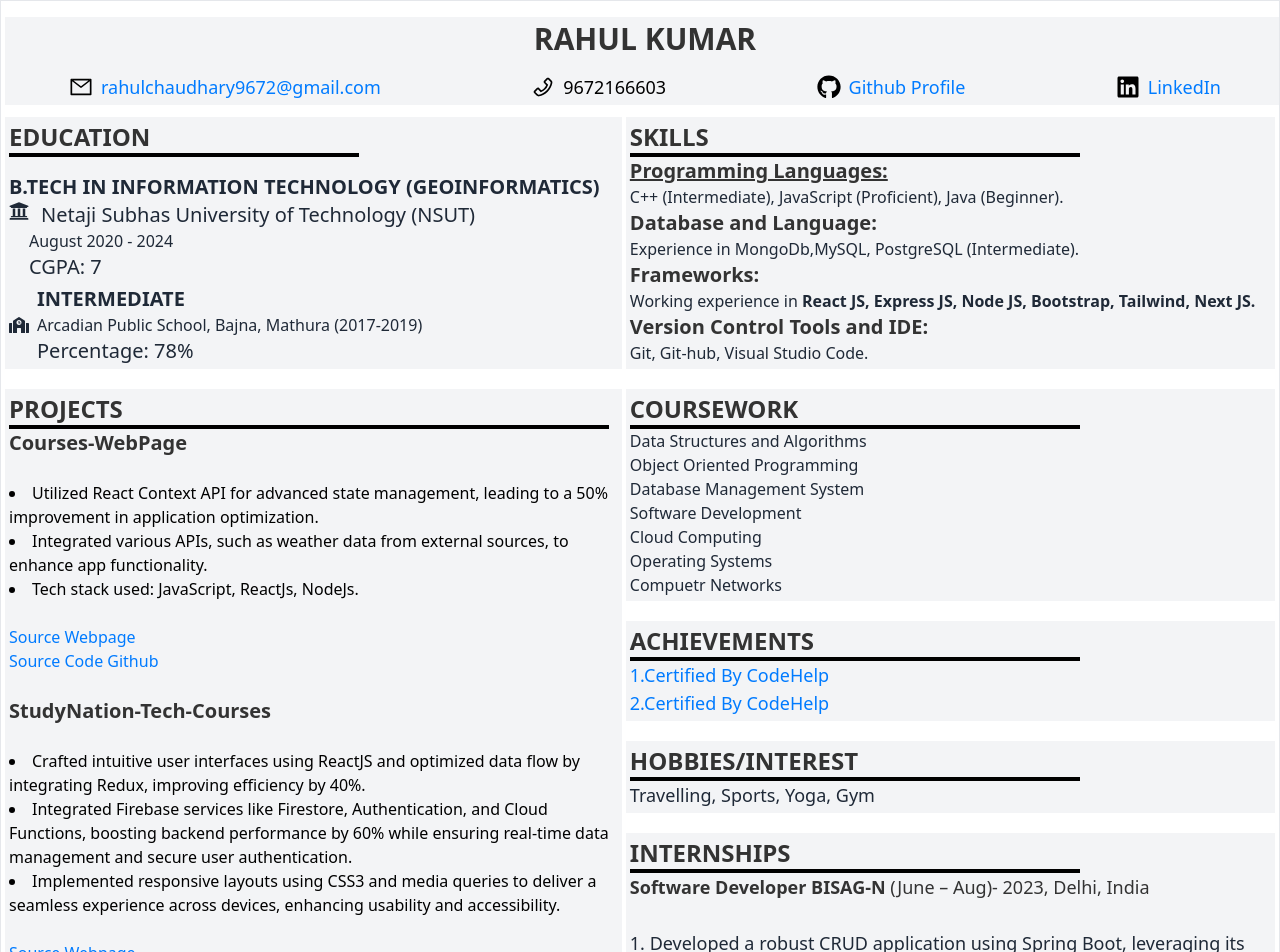
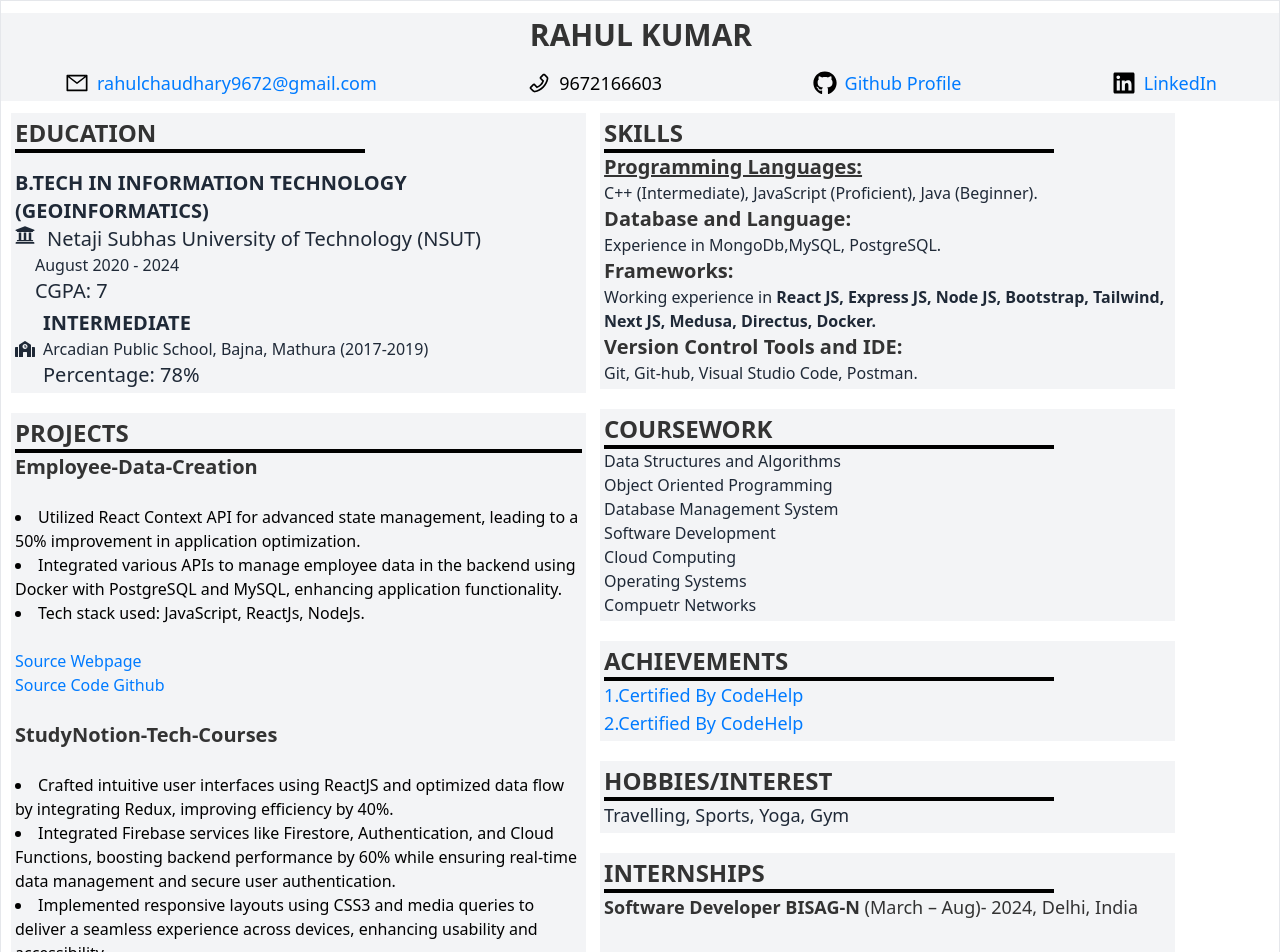
Before and after one commit to Rahul9672/Resume, a React (Create React App) app: page / in a window 1280 px wide. Shown: the top 952 px of the page. Built offline with nearby package versions, Linux system fonts and the light colour scheme.

Commit message:
Updated resume with latest changes

```diff
--- a/src/App.js
+++ b/src/App.js
@@ -11,15 +11,15 @@ import Internships from "./Components/Internships";
 
 function App() {
   return (
-    <div className="w-screen max-w-[1920px] mx-auto  p-1 flex flex-col items-center border shadow-md overflow-hidden">
+    <div className="w-screen max-w-[1920px]  mx-auto flex flex-col items-center border shadow-md overflow-hidden">
       <Header />
 
-      <div className="flex flex-row  gap-1 text-l">
-        <div className="flex flex-col">
+      <div className="max-w-fit justify-items-center px-l-[10] flex flex-row  gap-1 text-l">
+        <div className="w-[45%] flex flex-col mx-[10px]">
           <Education />
           <Projects />
         </div>
-        <div className="flex flex-col ">
+        <div className="w-[45%] flex flex-col ">
           <Skills />
           <Coursework />
           <Achievements />
--- a/src/Components/Internships.js
+++ b/src/Components/Internships.js
@@ -9,7 +9,7 @@ const Internships = () => {
         </h2>
         <span className="block max-w-[450px] w-full h-[4px] bg-black"></span>
       </div>
-      <p className="text-lg"><h2 className="gap-x-4"> <b>Software Developer BISAG-N </b> (June – Aug)- 2023, Delhi, India </h2>
+      <p className="text-lg"><h2 className="gap-x-4"> <b>Software Developer BISAG-N </b> (March – Aug)- 2024, Delhi, India </h2>
       <br/>
        <ul>
         <li>1. Developed a robust CRUD application using Spring Boot, leveraging its features for rapid development and deployment.</li>
@@ -21,7 +21,7 @@ const Internships = () => {
       </p>
       <br/>
       <p>
-       <h1><b>YOUTH EMPOWERMENT FOUNDATION</b>    YEF/22/DL412</h1>
+       <h1><b>YOUTH EMPOWERMENT FOUNDATION</b> (Jan – March)- 2024, Delhi, India  -  YEF/22/DL412</h1>
         <br/>
 
       </p>
--- a/src/Components/Projects.js
+++ b/src/Components/Projects.js
@@ -8,16 +8,16 @@ const Projects = () => {
       <span className="block max-w-[600px] w-full h-[4px] bg-black"></span>
 
       <Project
-        name="Courses-WebPage"
+        name="Employee-Data-Creation"
         description="Utilized React Context API for advanced state management, leading to a 50% improvement in application optimization."
-        backend="Integrated various APIs, such as weather data from external sources, to enhance app functionality."
+        backend="Integrated various APIs to manage employee data in the backend using Docker with PostgreSQL and MySQL, enhancing application functionality."
         animation="Tech stack used: JavaScript, ReactJs, NodeJs."
-        sourceWebpage="https://master--courses-wbpage.netlify.app/"
-        sourceCode="https://github.com/Rahul9672/Courses-webpage"
+        sourceWebpage="https://fullstack-assignment-ivory.vercel.app/addemployee"
+        sourceCode="https://github.com/Rahul9672/FullstackAssignment"
       />
       <br/>
       <Project
-        name="StudyNation-Tech-Courses"
+        name="StudyNotion-Tech-Courses"
         description="Crafted intuitive user interfaces using ReactJS and optimized data flow by integrating Redux, improving efficiency by 40%."
         backend="Integrated Firebase services like Firestore, Authentication, and Cloud Functions, boosting backend performance by 60% while ensuring real-time data management and secure user authentication."
         animation="Implemented responsive layouts using CSS3 and media queries to deliver a seamless experience across devices, enhancing usability and accessibility."
--- a/src/Components/Skills.js
+++ b/src/Components/Skills.js
@@ -10,13 +10,13 @@ const Skills = () => {
       </div>
 
       <p className="flex-col gap-y-1">
-        <h3 className="text-xl font-bold">Database and Language: </h3> Experience in MongoDb,MySQL, PostgreSQL (Intermediate).
+        <h3 className="text-xl font-bold">Database and Language: </h3> Experience in MongoDb,MySQL, PostgreSQL.
       </p>
       <p className="flex-col gap-y-1">
-        <h3 className="text-xl font-bold">Frameworks: </h3>  Working experience in <b> React JS, Express JS, Node JS, Bootstrap, Tailwind, Next JS.</b>
+        <h3 className="text-xl font-bold">Frameworks: </h3>  Working experience in <b> React JS, Express JS, Node JS, Bootstrap, Tailwind, Next JS, Medusa, Directus, Docker.</b>
       </p>
       <p className="flex-col gap-y-1">
-        <h3 className="text-xl font-bold">Version Control Tools and IDE:  </h3> Git, Git-hub, Visual Studio Code.
+        <h3 className="text-xl font-bold">Version Control Tools and IDE:  </h3> Git, Git-hub, Visual Studio Code, Postman.
       </p>
 
 
```
